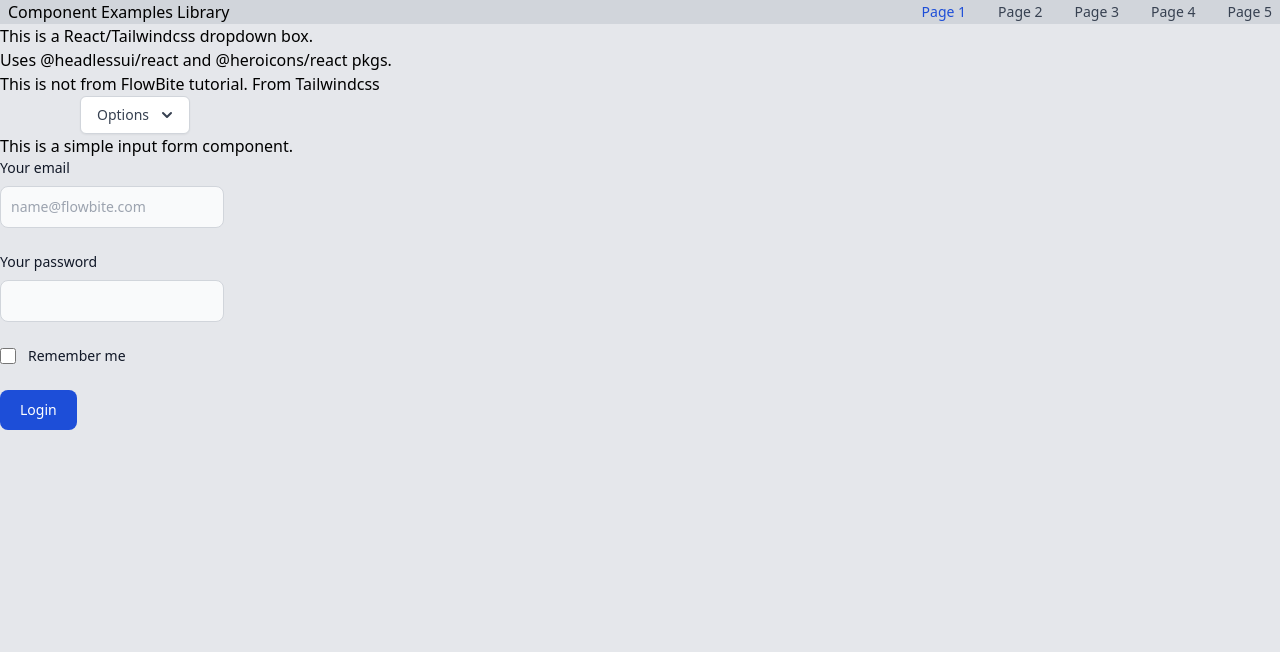
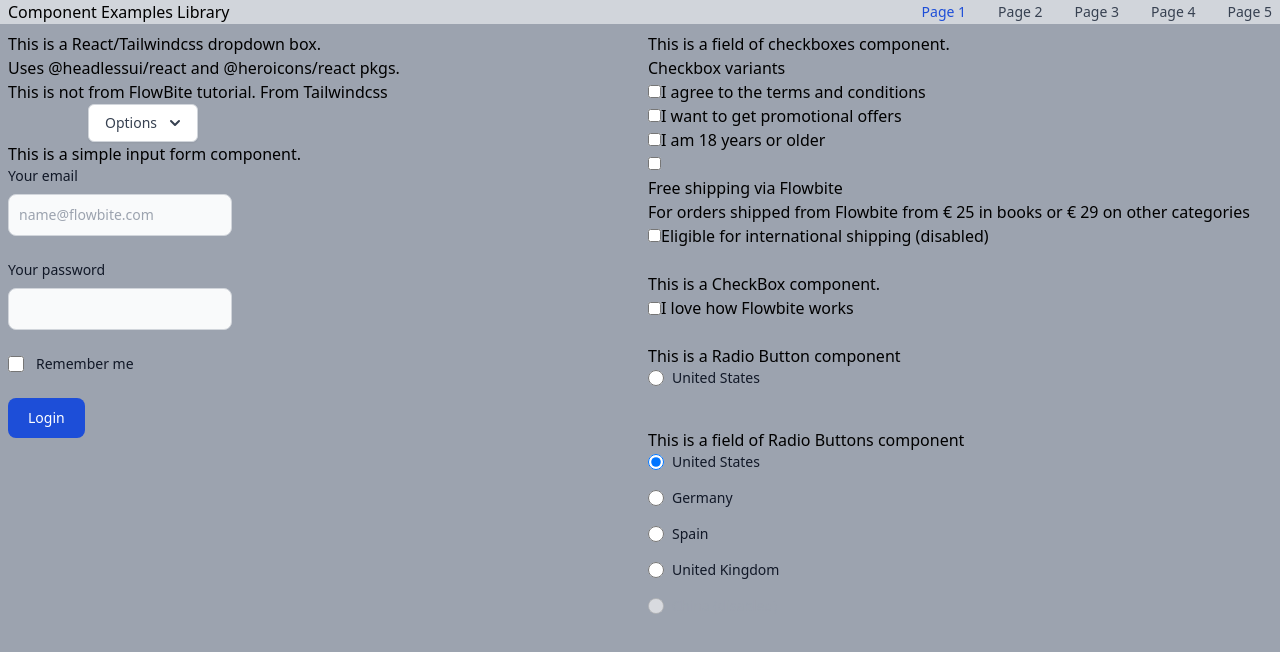
Before and after one commit to tardisgallifrey/reactcomponents, a React (Create React App) app: page /page2 in a window 1280 px wide. Shown: the top 652 px of the page. Built offline with nearby package versions, Linux system fonts and the light colour scheme.

Commit message:
Radio and Check 11/29/2021

```diff
--- /dev/null
+++ b/src/components/radiocheck.js
@@ -0,0 +1,115 @@
+//import classnames from 'classnames';
+
+
+export default function CheckBoxField(props){
+
+    return(
+        <div>
+        <fieldset>
+            <legend classNameName="sr-only">Checkbox variants</legend>
+
+            <div classNameName="flex items-center items-start mb-4">
+                <input id="checkbox-1" aria-describedby="checkbox-1" type="checkbox" classNameName="bg-gray-50 border-gray-300 focus:ring-3 focus:ring-blue-300 h-4 w-4 rounded" checked="" />
+                <label for="checkbox-1" classNameName="text-sm ml-3 font-medium text-gray-900">I agree to the <a href="tardisgallifrey.com" classNameName="text-blue-600 hover:underline">terms and conditions</a></label>
+            </div>
+
+            <div classNameName="flex items-start items-center mb-4">
+                <input id="checkbox-2" aria-describedby="checkbox-2" type="checkbox" classNameName="bg-gray-50 border-gray-300 focus:ring-3 focus:ring-blue-300 h-4 w-4 rounded" />
+                <label for="checkbox-2" classNameName="text-sm ml-3 font-medium text-gray-900">I want to get promotional offers</label>
+            </div>
+
+            <div classNameName="flex items-start items-center mb-4">
+                <input id="checkbox-3" aria-describedby="checkbox-3" type="checkbox" classNameName="bg-gray-50 border-gray-300 focus:ring-3 focus:ring-blue-300 h-4 w-4 rounded" />
+                <label for="checkbox-3" classNameName="text-sm ml-3 font-medium text-gray-900">I am 18 years or older</label>
+            </div>
+
+            <div classNameName="flex items-start mb-4">
+                <div classNameName="flex items-center h-5">
+                <input id="shipping-2" aria-describedby="shipping-2" type="checkbox" classNameName="bg-gray-50 border-gray-300 focus:ring-3 focus:ring-blue-300 h-4 w-4 rounded" />
+                </div>
+                <div classNameName="text-sm ml-3">
+                <label for="shipping-2" classNameName="font-medium text-gray-900">Free shipping via Flowbite</label>
+                <div classNameName="text-gray-500"><span classNameName="font-normal text-xs">For orders shipped from Flowbite from <span classNameName="font-medium">€ 25</span> in books or <span>€ 29</span> on other categories</span></div>
+                </div>
+            </div>
+
+            <div classNameName="flex items-start items-center">
+                <input id="international-shipping-disabled" aria-describedby="international-shipping-disabled" type="checkbox" classNameName="bg-gray-50 border-gray-300 focus:ring-3 focus:ring-blue-300 h-4 w-4 rounded" disabled="" />
+                <label for="international-shipping-disabled" classNameName="text-sm ml-3 font-medium text-gray-400">Eligible for international shipping (disabled)</label>
+            </div>
+        </fieldset>
+        </div>
+    );
+}
+
+
+export function CheckBox(props){
+
+    return(
+        <div className="flex items-start items-center">
+            <input classNameName="bg-gray-50 border-gray-300 focus:ring-3 focus:ring-blue-300 h-4 w-4 rounded" id="flowbite" aria-describedby="flowbite" type="checkbox" />
+            <label classNameName="text-sm ml-3 font-medium text-gray-900" for="flowbite">I love how Flowbite works</label>
+        </div>
+
+    );
+}
+
+export function RadioButton(props){
+
+    return(
+        <div className="flex items-center mb-4">
+            <input id="country-option-1" type="radio" name="countries" value="USA" className="h-4 w-4 border-gray-300 focus:ring-2 focus:ring-blue-300" aria-labelledby="country-option-1" aria-describedby="country-option-1" checked />
+            <label for="country-option-1" className="text-sm font-medium text-gray-900 ml-2 block">
+            United States
+            </label>
+        </div>
+    );
+}
+
+export function RadioField(props){
+
+    return(
+        <div>
+        <fieldset>
+            <legend className="sr-only">
+                Countries
+            </legend>
+
+            <div className="flex items-center mb-4">
+                <input id="country-option-1" type="radio" name="countries" value="USA" className="h-4 w-4 border-gray-300 focus:ring-2 focus:ring-blue-300" aria-labelledby="country-option-1" aria-describedby="country-option-1" checked />
+                <label for="country-option-1" className="text-sm font-medium text-gray-900 ml-2 block">
+                United States
+                </label>
+            </div>
+
+            <div className="flex items-center mb-4">
+                <input id="country-option-2" type="radio" name="countries" value="Germany" className="h-4 w-4 border-gray-300 focus:ring-2 focus:ring-blue-300" aria-labelledby="country-option-2" aria-describedby="country-option-2" />
+                <label for="country-option-2" className="text-sm font-medium text-gray-900 ml-2 block">
+                Germany
+                </label>
+            </div>
+
+            <div className="flex items-center mb-4">
+                <input id="country-option-3" type="radio" name="countries" value="Spain" className="h-4 w-4 border-gray-300 focus:ring-2 focus:ring-blue-300" aria-labelledby="country-option-3" aria-describedby="country-option-3" />
+                <label for="country-option-3" className="text-sm font-medium text-gray-900 ml-2 block">
+                Spain
+                </label>
+            </div>
+
+            <div className="flex items-center mb-4">
+                <input id="country-option-4" type="radio" name="countries" value="United Kingdom" className="h-4 w-4 border-gray-300 focus:ring-2 focus:ring-blue-300" aria-labelledby="country-option-4" aria-describedby="country-option-4" />
+                <label for="country-option-4" className="text-sm font-medium text-gray-900 ml-2 block">
+                United Kingdom
+                </label>
+            </div>
+
+            <div className="flex items-center">
+                <input id="option-disabled" type="radio" name="countries" value="China" className="h-4 w-4 border-gray-200 focus:ring-2 focus:ring-blue-300" aria-labelledby="option-disabled" aria-describedby="option-disabled" disabled />
+                <label for="option-disabled" className="text-sm font-medium text-gray-400 ml-2 block">
+                China (disabled)
+                </label>
+            </div>
+            </fieldset>
+            </div>
+    );
+}
--- a/src/pages/page2.js
+++ b/src/pages/page2.js
@@ -2,6 +2,8 @@ import React from 'react';
 import Navbar from '../components/navbar';
 import DropDown from '../components/dropdown';
 import FormSimple from '../components/forms';
+import CheckBoxField from '../components/radiocheck';
+import { RadioField, CheckBox, RadioButton } from '../components/radiocheck';
 
 export default class Page2 extends React.Component{
     constructor(props){
@@ -10,12 +12,16 @@ export default class Page2 extends React.Component{
     }
 
     render(){
+        const div_tag="m-2";
+
         return(
             <div>
                 <div>
                     <Navbar />
                 </div>
-                <div className="bg-gray-200 h-screen">
+
+                <div className="grid grid-cols-2 bg-gray-400 h-screen">
+                    <div className={div_tag}>
                     <p>This is a React/Tailwindcss dropdown box.</p>
                     <p>Uses @headlessui/react and @heroicons/react pkgs.</p>
                     <p>This is not from FlowBite tutorial.  From Tailwindcss </p>
@@ -23,6 +29,18 @@ export default class Page2 extends React.Component{
                     <p>This is a simple input form component.</p>
                     <FormSimple />
                 </div>
+
+                <div className={div_tag}>
+                    <p>This is a field of checkboxes component.</p>
+                    <CheckBoxField /><br/>
+                    <p>This is a CheckBox component.</p>
+                    <CheckBox /><br/>
+                    <p>This is a Radio Button component</p>
+                    <RadioButton /><br/>
+                    <p>This is a field of Radio Buttons component</p>
+                    <RadioField />
+                    </div>
+                </div>
             </div>
         );
     }
```
